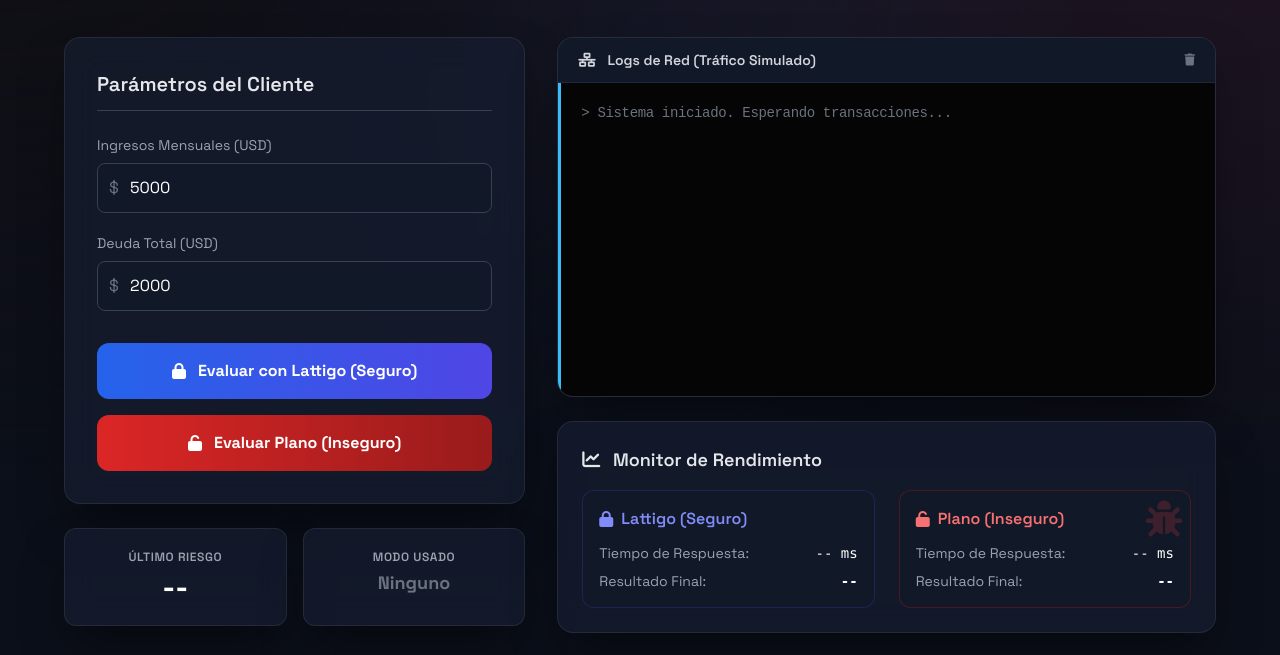
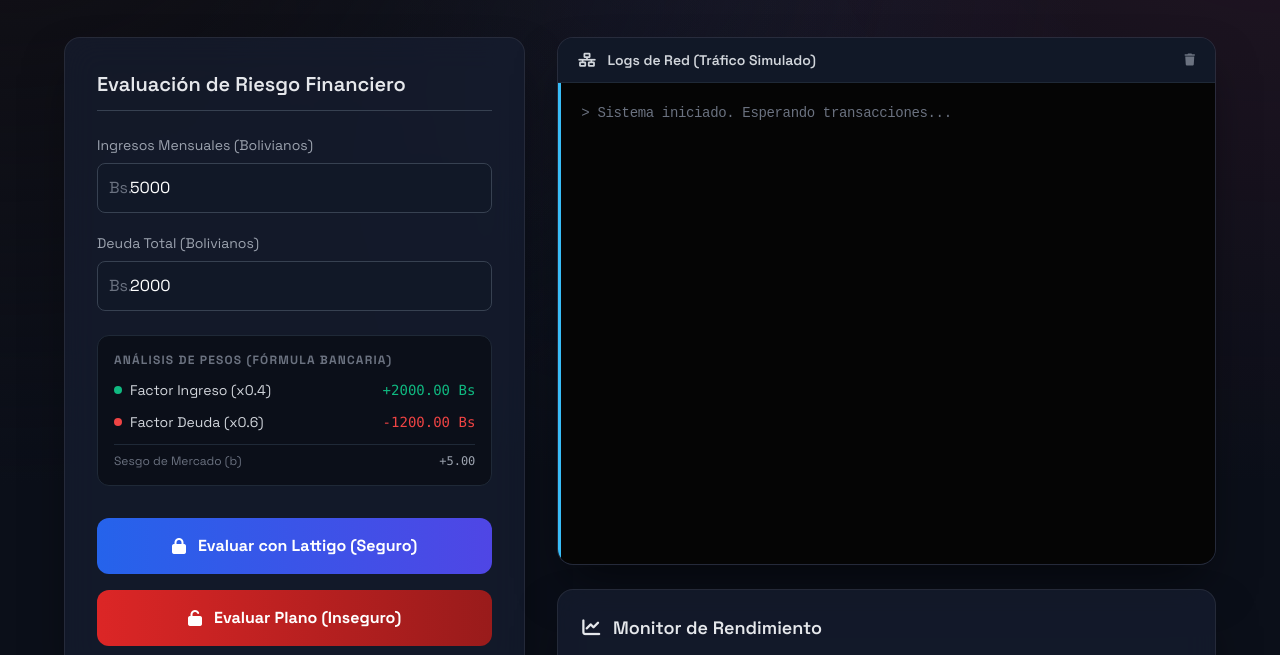
Before and after one commit to Gonchi1414/LattiGO, a plain HTML site: page index.html in a window 1280 px wide. Shown: the part 81-736 px from the top of the page. Drawn offline with nearby package versions, Linux system fonts and the light colour scheme.

Commit message:
feat: add financial risk analysis UI, update currency to Bolivianos, and implement dynamic risk scoring dashboard.

```diff
--- a/index.html
+++ b/index.html
@@ -140,16 +140,16 @@
         <div class="lg:col-span-5 space-y-6">
 
             <div class="glass rounded-2xl p-8">
-                <h2 class="text-xl font-semibold mb-6 text-gray-200 border-b border-gray-700 pb-3">Parámetros del
-                    Cliente</h2>
+                <h2 class="text-xl font-semibold mb-6 text-gray-200 border-b border-gray-700 pb-3">Evaluación de Riesgo
+                    Financiero</h2>
 
                 <div class="space-y-5">
                     <div>
                         <label class="block text-sm font-medium text-gray-400 mb-2" for="income">Ingresos Mensuales
-                            (USD)</label>
+                            (Bolivianos)</label>
                         <div class="relative">
                             <div class="absolute inset-y-0 left-0 pl-3 flex items-center pointer-events-none">
-                                <span class="text-gray-500">$</span>
+                                <span class="text-gray-500">Bs.</span>
                             </div>
                             <input type="number" id="income" value="5000"
                                 class="w-full bg-gray-900 border border-gray-700 rounded-lg py-3 pl-8 pr-4 text-white placeholder-gray-500 transition-colors"
@@ -158,10 +158,11 @@
                     </div>
 
                     <div>
-                        <label class="block text-sm font-medium text-gray-400 mb-2" for="debt">Deuda Total (USD)</label>
+                        <label class="block text-sm font-medium text-gray-400 mb-2" for="debt">Deuda Total
+                            (Bolivianos)</label>
                         <div class="relative">
                             <div class="absolute inset-y-0 left-0 pl-3 flex items-center pointer-events-none">
-                                <span class="text-gray-500">$</span>
+                                <span class="text-gray-500">Bs.</span>
                             </div>
                             <input type="number" id="debt" value="2000"
                                 class="w-full bg-gray-900 border border-gray-700 rounded-lg py-3 pl-8 pr-4 text-white placeholder-gray-500 transition-colors"
@@ -169,7 +170,31 @@
                         </div>
                     </div>
                 </div>
+                <div class="mt-6 p-4 rounded-xl bg-black/40 border border-gray-800 space-y-3">
+                    <h3 class="text-xs font-bold uppercase tracking-widest text-gray-500 mb-2">Análisis de Pesos
+                        (Fórmula Bancaria)</h3>
 
+                    <div class="flex items-center justify-between">
+                        <div class="flex items-center space-x-2">
+                            <div class="w-2 h-2 rounded-full bg-brand-success"></div>
+                            <span class="text-sm text-gray-300">Factor Ingreso (x0.4)</span>
+                        </div>
+                        <span id="calc-income" class="text-sm font-mono text-brand-success">+0.00 Bs</span>
+                    </div>
+
+                    <div class="flex items-center justify-between">
+                        <div class="flex items-center space-x-2">
+                            <div class="w-2 h-2 rounded-full bg-brand-danger"></div>
+                            <span class="text-sm text-gray-300">Factor Deuda (x0.6)</span>
+                        </div>
+                        <span id="calc-debt" class="text-sm font-mono text-brand-danger">-0.00 Bs</span>
+                    </div>
+
+                    <div class="border-t border-gray-800 pt-2 flex justify-between">
+                        <span class="text-xs text-gray-500">Sesgo de Mercado (b)</span>
+                        <span class="text-xs font-mono text-gray-400">+5.00</span>
+                    </div>
+                </div>
                 <div class="mt-8 space-y-4">
                     <button id="btn-secure"
                         class="w-full btn-hover bg-gradient-to-r from-blue-600 to-indigo-600 hover:from-blue-500 hover:to-indigo-500 text-white font-bold py-4 px-6 rounded-xl flex items-center justify-center space-x-3">
@@ -189,9 +214,17 @@
 
             <!-- Mini Results Cards -->
             <div class="grid grid-cols-2 gap-4">
-                <div class="glass rounded-xl p-5 text-center">
+                <!-- <div class="glass rounded-xl p-5 text-center">
                     <h3 class="text-xs text-gray-400 uppercase tracking-wider font-semibold mb-1">Último Riesgo</h3>
                     <div id="last-score" class="text-3xl font-bold text-white">--</div>
+                </div> -->
+                <div class="glass rounded-xl p-5 text-center relative overflow-hidden">
+                    <h3 class="text-xs text-gray-400 uppercase tracking-wider font-semibold mb-1">Último Riesgo</h3>
+                    <div id="last-score" class="text-3xl font-bold text-white transition-colors duration-500">--</div>
+                    <div id="risk-badge"
+                        class="mt-2 inline-block px-3 py-1 rounded-full text-[10px] font-bold uppercase tracking-tighter hidden">
+                        --
+                    </div>
                 </div>
                 <div class="glass rounded-xl p-5 text-center">
                     <h3 class="text-xs text-gray-400 uppercase tracking-wider font-semibold mb-1">Modo Usado</h3>
@@ -265,6 +298,7 @@
             </div>
 
         </div>
+
 
     </main>
 
@@ -358,7 +392,8 @@
                 // Update UI state
                 document.getElementById("stat-insec-time").innerText = `${latency} ms`;
                 document.getElementById("stat-insec-result").innerText = parseFloat(data.Result).toFixed(4);
-                document.getElementById("last-score").innerText = parseFloat(data.Result).toFixed(2);
+                // document.getElementById("last-score").innerText = parseFloat(data.Result).toFixed(2);
+                updateRiskUI(data.Result);
                 document.getElementById("last-mode").innerHTML = `<span class="text-red-400">Plano (Inseguro)</span>`;
 
             } catch (err) {
@@ -397,8 +432,8 @@
             const fakeCtIncome = generateFakeCiphertext();
             const fakeCtDebt = generateFakeCiphertext();
 
-            addLog(`Enviando Ciphertext Income: 0x${fakeCtIncome.substring(0,20)}...`);
-            addLog(`Enviando Ciphertext Debt: 0x${fakeCtDebt.substring(0,20)}...`);
+            addLog(`Enviando Ciphertext Income: 0x${fakeCtIncome.substring(0, 20)}...`);
+            addLog(`Enviando Ciphertext Debt: 0x${fakeCtDebt.substring(0, 20)}...`);
 
             const payload = {
                 PublicKey: btoa("WEB_DEMO_UI_CALL"),
@@ -430,7 +465,7 @@
                     // Resultado esperado (calculado localmente porque el server mockeó el string)
                     const expectedResult = (income * 0.4) - (debt * 0.6) + 5.0;
 
-                    addLog(`Recibido Ciphertext Resultante: 0x${data.Result.substring(0,35)}...`);
+                    addLog(`Recibido Ciphertext Resultante: 0x${data.Result.substring(0, 35)}...`);
                     addLog(`Descifrando resultado...`);
 
                     setTimeout(() => {
@@ -454,6 +489,47 @@
             }
         });
 
+        // Función para actualizar el análisis visual
+        function updateAnalysis() {
+            const { income, debt } = getInputs();
+
+            const impactIncome = (income * 0.4).toFixed(2);
+            const impactDebt = (debt * 0.6).toFixed(2);
+
+            document.getElementById("calc-income").innerText = `+${impactIncome} Bs`;
+            document.getElementById("calc-debt").innerText = `-${impactDebt} Bs`;
+        }
+
+        // Escuchar cambios en los inputs
+        document.getElementById("income").addEventListener("input", updateAnalysis);
+        document.getElementById("debt").addEventListener("input", updateAnalysis);
+
+        // Ejecutar una vez al cargar para inicializar con 5000 y 2000
+        updateAnalysis();
+        function updateRiskUI(score) {
+            const scoreEl = document.getElementById("last-score");
+            const badgeEl = document.getElementById("risk-badge");
+
+            badgeEl.classList.remove("hidden");
+            scoreEl.innerText = parseFloat(score).toFixed(2);
+
+            if (score < 100) {
+                // RIESGO CRÍTICO
+                scoreEl.className = "text-3xl font-bold text-red-500";
+                badgeEl.className = "mt-2 inline-block px-3 py-1 rounded-full text-[10px] font-bold uppercase bg-red-500/20 text-red-500 border border-red-500/50";
+                badgeEl.innerText = "🔴 Riesgo Crítico (Rechazado)";
+            } else if (score >= 100 && score <= 500) {
+                // RIESGO MODERADO
+                scoreEl.className = "text-3xl font-bold text-yellow-500";
+                badgeEl.className = "mt-2 inline-block px-3 py-1 rounded-full text-[10px] font-bold uppercase bg-yellow-500/20 text-yellow-500 border border-yellow-500/50";
+                badgeEl.innerText = "🟡 Riesgo Moderado (Garantía)";
+            } else {
+                // SOLVENTE
+                scoreEl.className = "text-3xl font-bold text-green-500";
+                badgeEl.className = "mt-2 inline-block px-3 py-1 rounded-full text-[10px] font-bold uppercase bg-green-500/20 text-green-500 border border-green-500/50";
+                badgeEl.innerText = "🟢 Solvente (Aprobado)";
+            }
+        }
     </script>
 </body>
 
```
